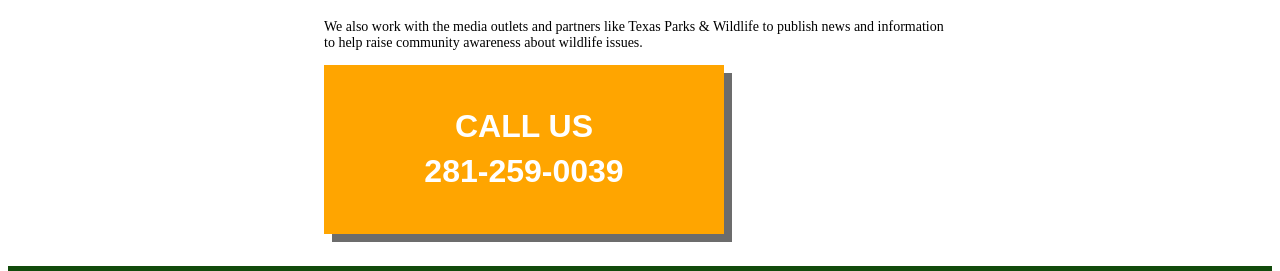
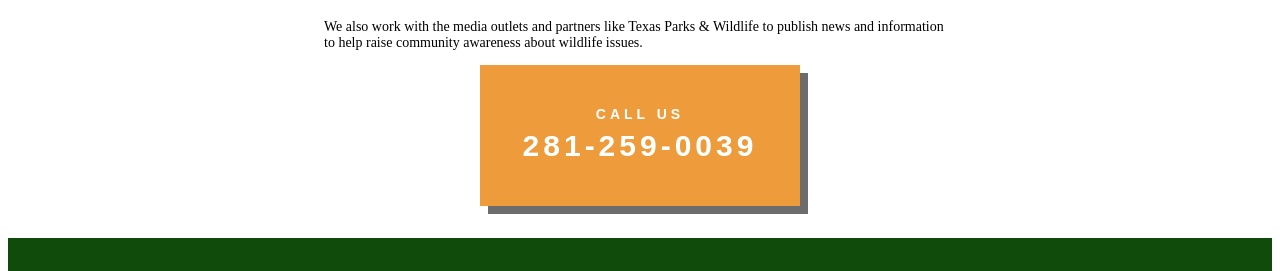
Before and after one commit to rice-apps/ftwl2019, a Next.js app: page /education-and-outreach in a window 1280 px wide. Shown: the part 1046-1317 px from the top of the page. Built offline with nearby package versions, Linux system fonts and the light colour scheme; a web font is replaced by a local one.

Commit message:
replaced colored card on outreach page with call us component

```diff
--- a/components/community-outreach-info/communityoutreach.js
+++ b/components/community-outreach-info/communityoutreach.js
@@ -1,7 +1,7 @@
 import Title from '../util/Title.js'
 import Animal from '../found-animal-single/Animal.js'
 import Community from '../community-outreach-info/community.json'
-import ColoredCard from '../util/ColoredCard.js'
+import CallUs from '../util/CallUsBox'
 import {Flex, Box, Button} from 'rebass';
 
 
@@ -19,7 +19,7 @@ function CommunityOutreach() {
             <Flex>
                 <Box width={1/4}></Box>
                 <Box width={1/2}>
-                    <ColoredCard cardcolor="orange" cardwidth="400px" line1text="CALL US" line2text="281-259-0039" />
+                    <CallUs />
                 </Box>
                 <Box width={1/4}></Box>
             </Flex>
```
